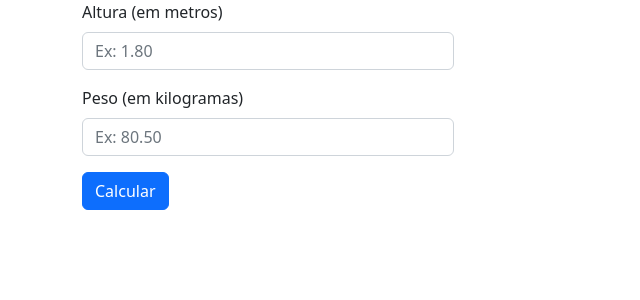
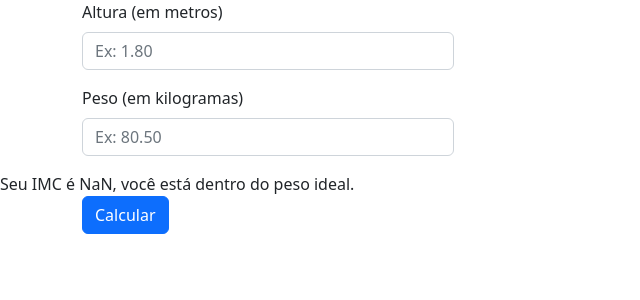
Before and after one commit to b0ssard/CalculadoraIMC2, a React (Create React App) app: page / in a window 1280 px wide. Shown: the top 300 px of the page, without its empty margins (0-640 px from the left). Built offline with nearby package versions, Linux system fonts and the light colour scheme; a small style sheet from the web is missing.

Commit message:
Just saving the test of the props, need A LOT OF IMPROVEMENT

```diff
--- a/src/elements/Form.jsx
+++ b/src/elements/Form.jsx
@@ -1,7 +1,19 @@
-import React from "react";
+import React, { useState } from "react";
 import { Container, Col } from "reactstrap";
+import Calculator from "./Calculator";
 
 function Form() {
+  const [heightValue, setHeightValue] = useState("");
+
+  const handleHeightChange = (event) => {
+    setHeightValue(event.target.value);
+  };
+
+  const [weightValue, setWeightValue] = useState("");
+
+  const handleWeightChange = (event) => {
+    setWeightValue(event.target.value);
+  };
   return (
     <form>
       <div className="mb-3">
@@ -18,6 +30,8 @@ function Form() {
               id="inputHeight"
               aria-describedby="inputHeight"
               name="height"
+              value={heightValue}
+              onChange={handleHeightChange}
             />
           </Col>
         </Container>
@@ -36,10 +50,13 @@ function Form() {
               id="inputWeight"
               aria-describedby="inputWeight"
               name="weight"
+              value={weightValue}
+              onChange={handleWeightChange}
             />
           </Col>
         </Container>
       </div>
+      <Calculator weight={weightValue} height={heightValue} />
       <Container>
         <Col xs={4}>
           <button type="submit" className="btn btn-primary">
```
